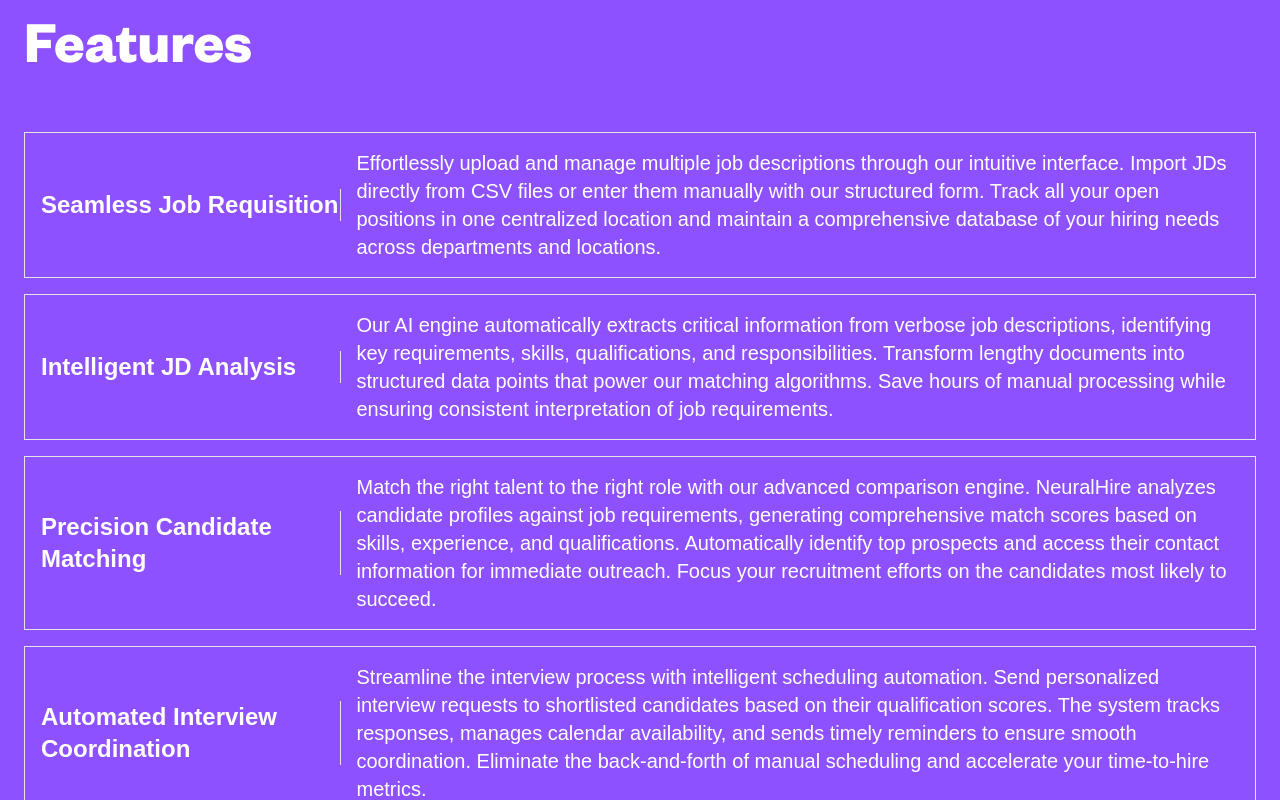
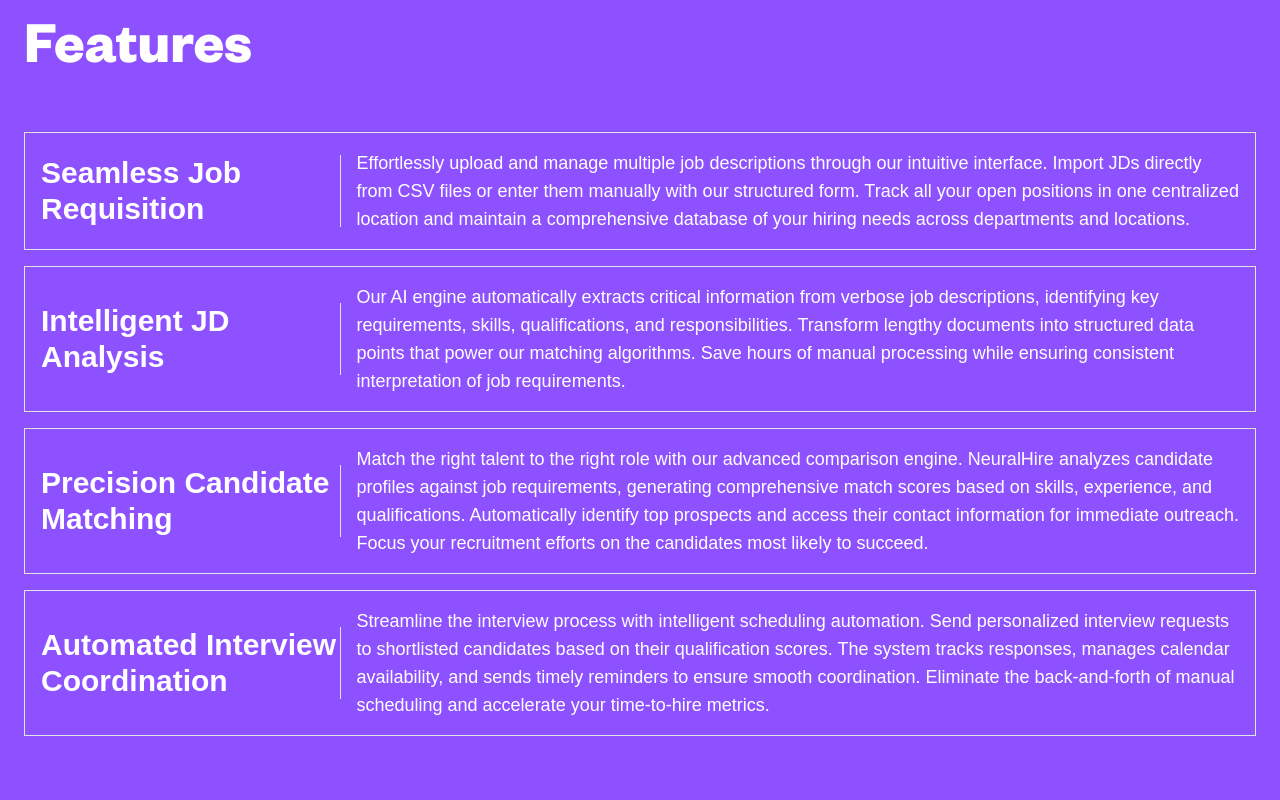
Before and after one commit to 19Doors/NeuralHire, a Next.js app: page / in a window 1280 px wide. Shown: the part 868-1668 px from the top of the page. Built offline with nearby package versions, Linux system fonts and the light colour scheme.

Commit message:
Frontend-fixFeatures

```diff
--- a/src/app/page.tsx
+++ b/src/app/page.tsx
@@ -115,8 +115,8 @@ function Features() {
             variants={featureVariants}
             className="flex flex-col md:flex-row p-4 border gap-x-4 justify-center items-center"
           >
-            <h1 className="md:min-w-1/4 md:border-r font-bold font-spaceG text-3xl lg:text-2xl text-wrap">{feature.heading}</h1>
-            <p className="font-inter text-sm lg:text-xl">{feature.body}</p>
+            <h1 className="md:min-w-1/4 md:border-r font-bold font-spaceG text-3xl lg:text-3xl text-wrap">{feature.heading}</h1>
+            <p className="font-inter text-sm lg:text-lg">{feature.body}</p>
           </motion.div>
         );
       })}
@@ -129,7 +129,7 @@ export default function Home() {
     <div>
       <section className="h-screen flex flex-col items-center w-full gap-y-18">
         <div className="flex flex-col items-center justify-center">
-          <div className="text-3xl lg:text-6xl font-bold font-founders flex gap-x-2">
+          <div className="text-3xl lg:text-6xl font-bold font-founders flex flex-col lg:flex-row gap-x-2">
             <p className="text-[#8A78FF]">Revolutionize</p> Your Recruitment
             Process with AI
           </div>
```
